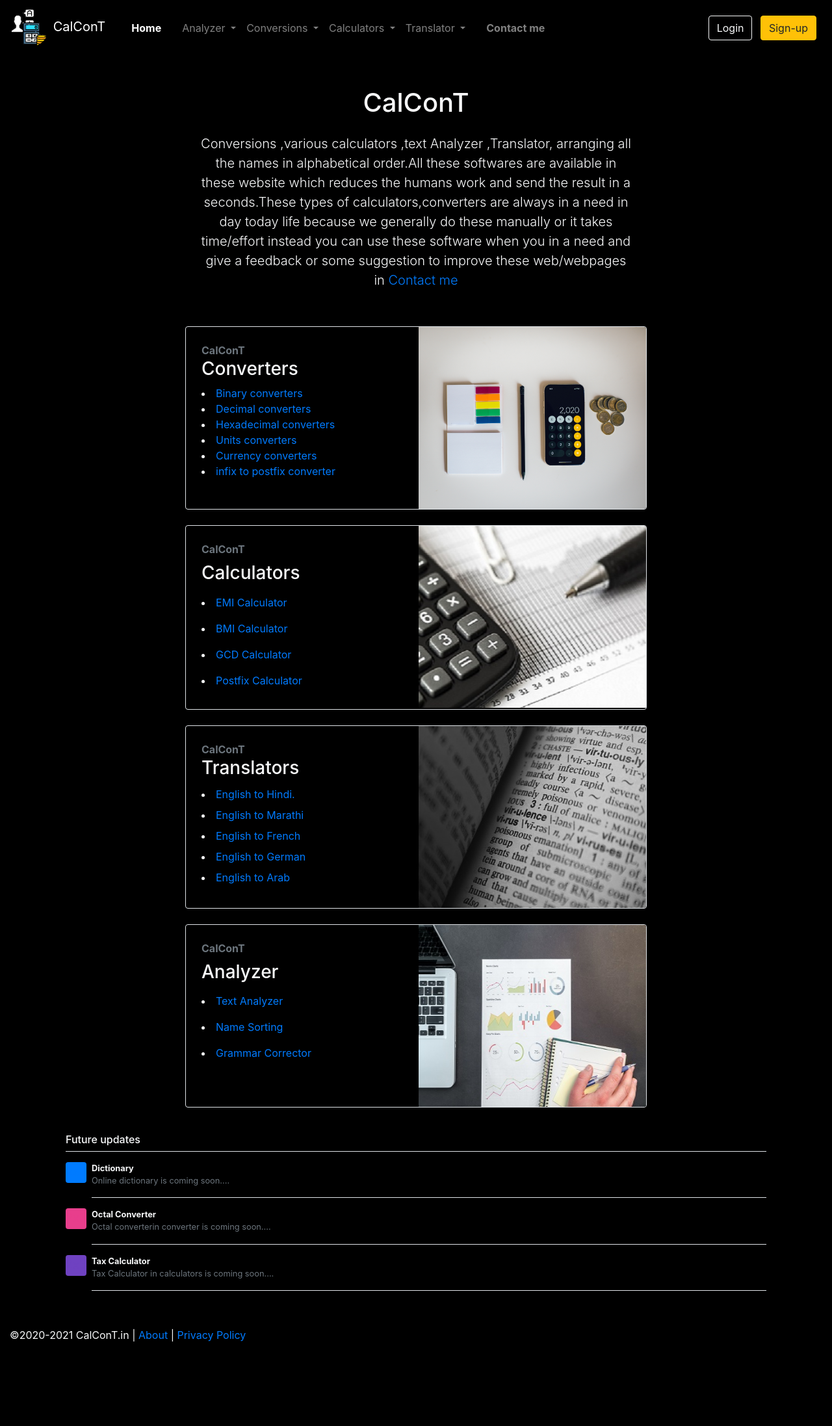
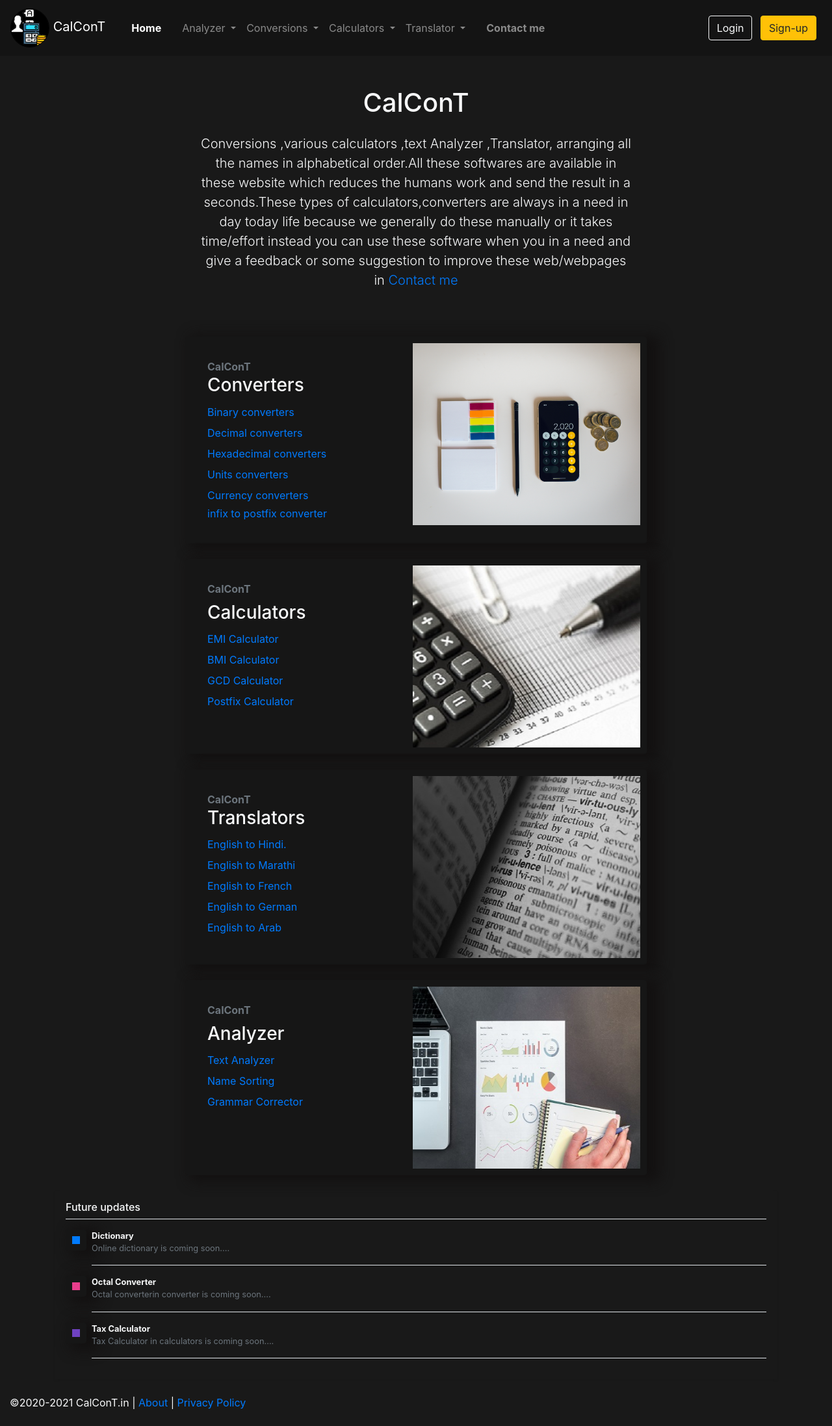
Before and after one commit to calcont/calcont.in, a Django app: page / in a window 1280 px wide. Shown: the whole page at 65% size. Before the commit the page ends 2064 px from the top, so only its background shows below. Run offline with Django 3.2, Linux system fonts and the light colour scheme; some libraries are stand-ins or nearby versions.

Commit message:
ChangedTheme

```diff
--- a/mysite/templates/index.html
+++ b/mysite/templates/index.html
@@ -28,21 +28,27 @@ Amar khamkar
     user-select: none;
   }
 
-  @media (min-width: 768px) {
+  @media (min-width: 300px) {
     .bd-placeholder-img-lg {
       font-size: 3.5rem;
     }
 
-    @media (min-width: 768px) {
+
+    @media (min-width: 300px) {
       html {
         font-size: 16px;
       }
     }
 
 .rounded{
+
+padding: 10px;
   background-image: rb(0,0,0);
+  background-color:rgb(22,22,22);
+  box-shadow:13px 4px 19px 7px rgb(19 17 17);
 
 }
+
 
     .pricing-header {
       max-width: 700px;
@@ -90,17 +96,17 @@ Amar khamkar
 
 
 
-      <div class="row no-gutters my-2  border rounded overflow-hidden flex-md-row mb-4 shadow-sm h-md-250 position-relative" >
+      <div class="row no-gutters my-4  bo rounded overflow-hidden flex-md-row mb-4  h-md-250 position-relative" >
         <div class="col p-4 d-flex flex-column position-static">
           <strong class="d-inline-block  text-secondary">CalConT</strong>
           <h3 class="mb-2">Converters</h3>
 
-          <li><a href="/Conversion/BinaryConverter/">Binary converters</a></li>
-          <li><a href="/Conversion/DecimalConverter/">Decimal converters</a></li>
-          <li><a href="/Conversion/HexadecimalConverter/">Hexadecimal converters</a></li>
-          <li><a href="/Conversion/UnitsConverter/">Units converters</a></li>
-          <li><a href="/Conversion/CurrencyConverter/">Currency converters</a></li>
-          <li><a href="/Conversion/infix_to_postfix">infix to postfix converter</a></li>
+          <a class="my-1" href="/Conversion/BinaryConverter/">Binary converters</a>
+          <a class="my-1" href="/Conversion/DecimalConverter/">Decimal converters</a>
+          <a class="my-1" href="/Conversion/HexadecimalConverter/">Hexadecimal converters</a>
+          <a class="my-1" href="/Conversion/UnitsConverter/">Units converters</a>
+          <a class="my-1" href="/Conversion/CurrencyConverter/">Currency converters</a>
+         <a href="/Conversion/infix_to_postfix">infix to postfix converter</a>
 
         </div>
         <div class="col-auto d-none d-lg-block">
@@ -110,17 +116,17 @@ Amar khamkar
       </div>
 
 
-      <div class="row no-gutters my-2 border rounded overflow-hidden flex-md-row mb-4 shadow-sm h-md-250 position-relative">
+      <div class="row no-gutters my-4  rounded overflow-hidden flex-md-row   h-md-250 position-relative">
         <div class="col p-4 d-flex flex-column position-static">
           <strong class="d-inline-block  text-secondary">CalConT</strong>
           <h3 class="mb-2 my-2">Calculators</h3>
 
 
 
-          <li class="my-2"><a href="/Calculator/EMI_calculator/">EMI Calculator</a></li>
-          <li class="my-2"><a href="/Calculator/BMI_calculator/">BMI Calculator</a></li>
-          <li class="my-2"><a href="/Calculator/GCD_calculator/">GCD Calculator</a></li>
-          <li class="my-2"><a href="/Calculator/Postfix_calculator">Postfix Calculator</a></li>
+          <a class="my-1" href="/Calculator/EMI_calculator/">EMI Calculator</a>
+          <a class="my-1" href="/Calculator/BMI_calculator/">BMI Calculator</a>
+          <a class="my-1" href="/Calculator/GCD_calculator/">GCD Calculator</a>
+          <a class="my-1" href="/Calculator/Postfix_calculator">Postfix Calculator</a>
 
 
         </div>
@@ -133,16 +139,16 @@ Amar khamkar
 
 
 
-      <div class="row no-gutters border my-2 rounded overflow-hidden flex-md-row mb-4 shadow-sm h-md-250 position-relative">
+      <div class="row no-gutters  my-4 rounded overflow-hidden flex-md-row mb-4  h-md-250 position-relative">
         <div class="col p-4 d-flex flex-column position-static">
           <strong class="d-inline-block  text-secondary">CalConT</strong>
           <h3 class="mb-2">Translators</h3>
 
-          <li class="my-1"><a href="/Translator/English_to_hindi/">English to Hindi.</a></li>
-          <li class="my-1"><a href="/Translator/English_to_Marathi/">English to Marathi</a></li>
-          <li class="my-1"><a href="/Translator/English_to_French/">English to French</a></li>
-          <li class="my-1"><a href="/Translator/English_to_German/">English to German</a></li>
-          <li class="my-1"><a href="/Translator/English_to_Arabian/">English to Arab</a></li>
+          <a class="my-1" href="/Translator/English_to_hindi/">English to Hindi.</a>
+          <a class="my-1" href="/Translator/English_to_Marathi/">English to Marathi</a>
+          <a class="my-1" href="/Translator/English_to_French/">English to French</a>
+          <a class="my-1" href="/Translator/English_to_German/">English to German</a>
+          <a class="my-1" href="/Translator/English_to_Arabian/">English to Arab</a>
 
         </div>
         <div class="col-auto d-none d-lg-block">
@@ -152,16 +158,16 @@ Amar khamkar
       </div>
 
 
-      <div class="row no-gutters border my-2 rounded overflow-hidden flex-md-row mb-4 shadow-sm h-md-250 position-relative">
+      <div class="row no-gutters my-4 rounded overflow-hidden flex-md-row mb-4 h-md-250 position-relative">
         <div class="col p-4 d-flex flex-column position-static">
           <strong class="d-inline-block  text-secondary">CalConT</strong>
           <h3 class="mb-2 my-2">Analyzer</h3>
 
 
 
-         <li class="my-2"><a href="Analyzer/TextAnalyzer/" class="my-2">Text Analyzer</a></li>
-          <li class="my-2"><a href="/Analyzer/name_sorting/" class="my-2">Name Sorting</a></li>
-          <li class="my-2"><a href="/Analyzer/Grammar_correction/" class="my-2">Grammar Corrector</a></li>
+      <a class="my-1"  href="Analyzer/TextAnalyzer/" class="my-2">Text Analyzer</a>
+      <a class="my-1"  href="/Analyzer/name_sorting/" class="my-2">Name Sorting</a>
+      <a class="my-1"  href="/Analyzer/Grammar_correction/" class="my-2">Grammar Corrector</a>
 
 
         </div>
--- a/mysite/templates/main_index.html
+++ b/mysite/templates/main_index.html
@@ -39,7 +39,7 @@
   }
 
   body {
-    background-color: black;
+    background-color: rgb(25,25,25);
   }
 
   navbar {
@@ -96,7 +96,7 @@
       </div>
     </div>
   </div>
-  <nav class="navbar navbar-expand-lg navbar-dark" style="background-color: black;">
+  <nav class="navbar navbar-expand-lg navbar-dark" style="background-color: rgb(20,20,20);">
     <a class="navbar-brand" href="/">
       <img src="/static/CalConT_logo.png" class="brand" width="60" height="60" alt="" loading="lazy">
       CalConT
@@ -200,9 +200,7 @@
 
     </div>
   </nav>
-  <a type="button" href="" id="baktop" class=" mb-2 float-right btn btn-outline-primary">
-    <i class="fa fa-arrow-up fa-2x bg-" style="" aria-hidden="true"></i>
-  </a>
+
   {% block body %}
 
   {% endblock %}
@@ -234,29 +232,7 @@
     integrity="sha384-OgVRvuATP1z7JjHLkuOU7Xw704+h835Lr+6QL9UvYjZE3Ipu6Tp75j7Bh/kR0JKI"
     crossorigin="anonymous"></script>
   <script>
-    var mybutton = document.getElementById("myBtn");
 
-    // When the user scrolls down 20px from the top of the document, show the button
-    window.onscroll = function () { scrollFunction() };
-    var mybutton = document.getElementById("baktop")
-    function scrollFunction() {
-      if (document.body.scrollTop > 20 || document.documentElement.scrollTop > 20) {
-        mybutton.style.display = "block";
-      } else {
-        mybutton.style.display = "none";
-      }
-    }
-    $(document).ready(function() {
-$('#baktop').click(function(){
-        $("html, body").animate({ scrollTop: 0 },60);
-        return false;
-    });
-    });
-    // When the user clicks on the button, scroll to the top of the document
-    function topFunction() {
-      document.body.scrollTop = 0;
-      document.documentElement.scrollTop = 0;
-    }
     if(sessionStorage.getItem('DoLogin')==null){
   var Justpop=new Array();
 setTimeout(function(){
```
